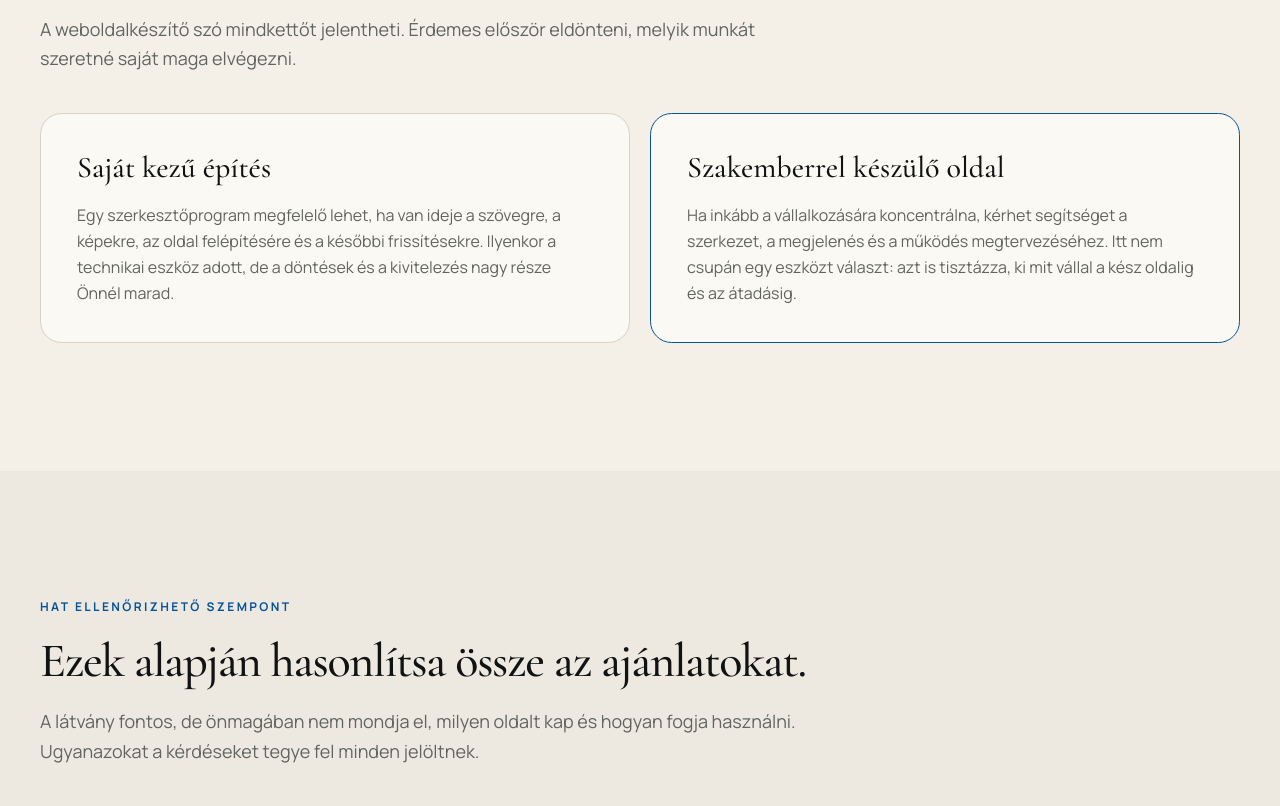
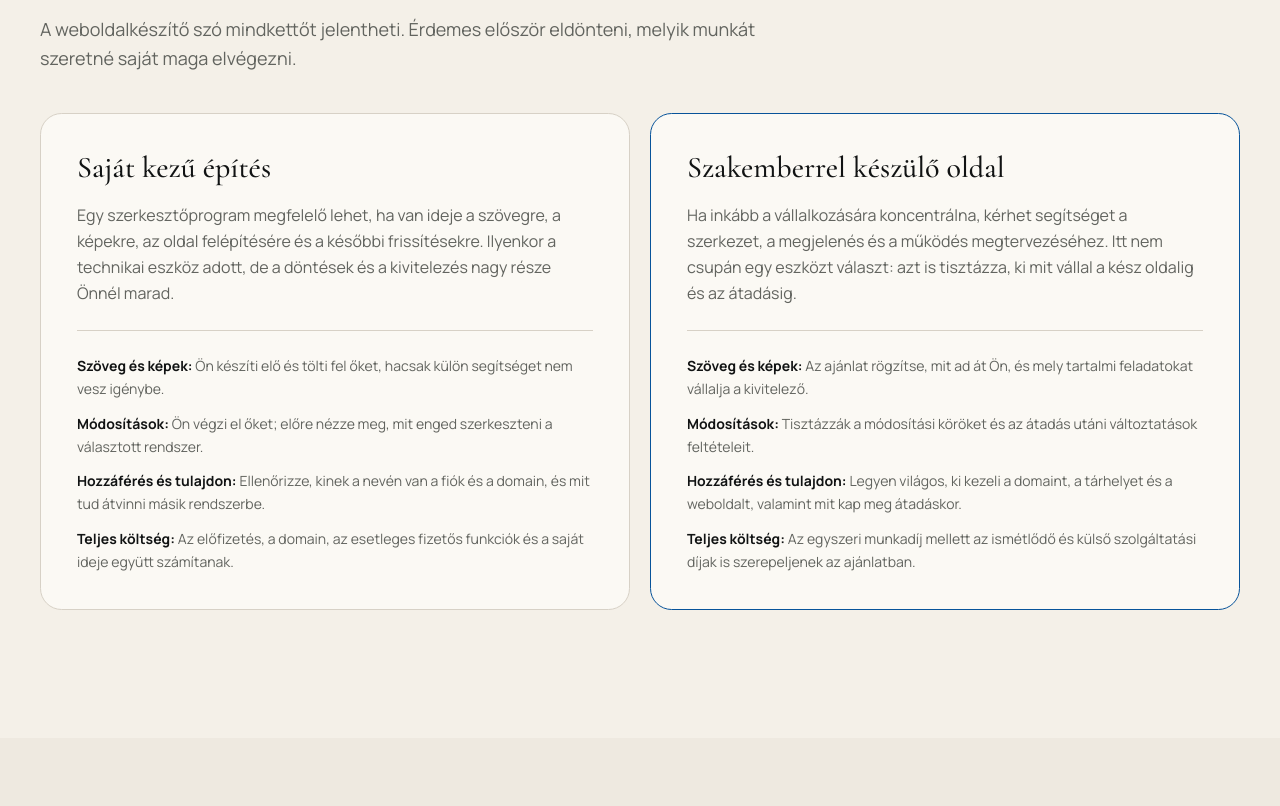
Before and after one commit to tom2344/tms-marketing-2, a Next.js app: page /hu/tudastar/legjobb-weboldalkeszito-magyarorszagon in a window 1280 px wide. Shown: the part 1060-1866 px from the top of the page. Built offline with nearby package versions, Linux system fonts and the light colour scheme.

Commit message:
feat: clarify website builder versus professional comparison

```diff
--- a/app/hu/tudastar/legjobb-weboldalkeszito-magyarorszagon/page.tsx
+++ b/app/hu/tudastar/legjobb-weboldalkeszito-magyarorszagon/page.tsx
@@ -13,7 +13,7 @@ export const metadata: Metadata = {
   title,
   description,
   alternates: { canonical: canonicalUrl },
-  openGraph: { title, description, url: canonicalUrl, siteName: 'Kiszely Marketing', locale: 'hu_HU', type: 'article', publishedTime: '2026-10-08', modifiedTime: '2026-10-08', authors: [`${siteUrl}/hu/rolunk/`], images: [{ url: '/images/og-image.webp', width: 1200, height: 630, alt: 'Kiszely Marketing: útmutató a weboldalkészítő kiválasztásához' }] },
+  openGraph: { title, description, url: canonicalUrl, siteName: 'Kiszely Marketing', locale: 'hu_HU', type: 'article', publishedTime: '2026-10-08', modifiedTime: '2026-10-12', authors: [`${siteUrl}/hu/rolunk/`], images: [{ url: '/images/og-image.webp', width: 1200, height: 630, alt: 'Kiszely Marketing: útmutató a weboldalkészítő kiválasztásához' }] },
   twitter: { card: 'summary_large_image', title, description, images: ['/images/og-image.webp'] },
   robots: { index: true, follow: true },
 }
@@ -36,7 +36,7 @@ const articleData = {
   mainEntityOfPage: canonicalUrl,
   inLanguage: 'hu-HU',
   datePublished: '2026-10-08',
-  dateModified: '2026-10-08',
+  dateModified: '2026-10-12',
   author: { '@type': 'Person', '@id': `${siteUrl}/#founder`, name: 'Tamás', url: `${siteUrl}/hu/rolunk/` },
   publisher: { '@id': `${siteUrl}/#organization` },
   image: `${siteUrl}/images/og-image.webp`,
@@ -51,7 +51,7 @@ export default function BestWebsiteCreatorGuidePage() {
           title="Legjobb weboldalkészítő Magyarországon?"
           lead={<>
             <p>Nem ugyanaz a jó választás annak, aki maga szeretné összeállítani az oldalát, és annak, aki egy szakemberre bízná a tervezést és a kivitelezést. Az alábbi szempontok segítenek dönteni. Ha weboldalt szeretne készíttetni, megmutatjuk azt is, miben tud segíteni a Kiszely Marketing.</p>
-            <p className="mt-4 text-base">Szerző: Tamás · Frissítve: 2026. október 8.</p>
+            <p className="mt-4 text-base">Szerző: Tamás · Frissítve: 2026. október 12.</p>
             <div className="mt-6 flex flex-wrap gap-3"><Link href="/hu/kapcsolat/" className="button-primary">Kérek egy ajánlatot <ArrowRight data-icon="inline-end" /></Link><a href="#szempontok" className="button-outline">Mire figyeljek?</a></div>
           </>}
           breadcrumbs={[{ label: 'Kezdőlap', href: '/hu/' }, { label: 'Tudástár', href: '/hu/tudastar/' }, { label: 'Legjobb weboldalkészítő Magyarországon?' }]}
@@ -62,8 +62,26 @@ export default function BestWebsiteCreatorGuidePage() {
             <div className="site-shell flex flex-col gap-10">
               <SectionHeading eyebrow="Az első döntés" title="Programot használna, vagy szakembert keres?" description="A weboldalkészítő szó mindkettőt jelentheti. Érdemes először eldönteni, melyik munkát szeretné saját maga elvégezni." />
               <div className="grid gap-5 md:grid-cols-2">
-                <div className="rounded-2xl border border-border bg-card p-7 lg:p-9"><h2 className="font-serif text-3xl">Saját kezű építés</h2><p className="mt-4 leading-relaxed text-muted-foreground">Egy szerkesztőprogram megfelelő lehet, ha van ideje a szövegre, a képekre, az oldal felépítésére és a későbbi frissítésekre. Ilyenkor a technikai eszköz adott, de a döntések és a kivitelezés nagy része Önnél marad.</p></div>
-                <div className="rounded-2xl border border-primary bg-card p-7 lg:p-9"><h2 className="font-serif text-3xl">Szakemberrel készülő oldal</h2><p className="mt-4 leading-relaxed text-muted-foreground">Ha inkább a vállalkozására koncentrálna, kérhet segítséget a szerkezet, a megjelenés és a működés megtervezéséhez. Itt nem csupán egy eszközt választ: azt is tisztázza, ki mit vállal a kész oldalig és az átadásig.</p></div>
+                <div className="rounded-2xl border border-border bg-card p-7 lg:p-9">
+                  <h2 className="font-serif text-3xl">Saját kezű építés</h2>
+                  <p className="mt-4 leading-relaxed text-muted-foreground">Egy szerkesztőprogram megfelelő lehet, ha van ideje a szövegre, a képekre, az oldal felépítésére és a későbbi frissítésekre. Ilyenkor a technikai eszköz adott, de a döntések és a kivitelezés nagy része Önnél marad.</p>
+                  <ul className="mt-6 space-y-3 border-t border-border pt-6 text-sm leading-relaxed text-muted-foreground">
+                    <li><strong className="text-foreground">Szöveg és képek:</strong> Ön készíti elő és tölti fel őket, hacsak külön segítséget nem vesz igénybe.</li>
+                    <li><strong className="text-foreground">Módosítások:</strong> Ön végzi el őket; előre nézze meg, mit enged szerkeszteni a választott rendszer.</li>
+                    <li><strong className="text-foreground">Hozzáférés és tulajdon:</strong> Ellenőrizze, kinek a nevén van a fiók és a domain, és mit tud átvinni másik rendszerbe.</li>
+                    <li><strong className="text-foreground">Teljes költség:</strong> Az előfizetés, a domain, az esetleges fizetős funkciók és a saját ideje együtt számítanak.</li>
+                  </ul>
+                </div>
+                <div className="rounded-2xl border border-primary bg-card p-7 lg:p-9">
+                  <h2 className="font-serif text-3xl">Szakemberrel készülő oldal</h2>
+                  <p className="mt-4 leading-relaxed text-muted-foreground">Ha inkább a vállalkozására koncentrálna, kérhet segítséget a szerkezet, a megjelenés és a működés megtervezéséhez. Itt nem csupán egy eszközt választ: azt is tisztázza, ki mit vállal a kész oldalig és az átadásig.</p>
+                  <ul className="mt-6 space-y-3 border-t border-border pt-6 text-sm leading-relaxed text-muted-foreground">
+                    <li><strong className="text-foreground">Szöveg és képek:</strong> Az ajánlat rögzítse, mit ad át Ön, és mely tartalmi feladatokat vállalja a kivitelező.</li>
+                    <li><strong className="text-foreground">Módosítások:</strong> Tisztázzák a módosítási köröket és az átadás utáni változtatások feltételeit.</li>
+                    <li><strong className="text-foreground">Hozzáférés és tulajdon:</strong> Legyen világos, ki kezeli a domaint, a tárhelyet és a weboldalt, valamint mit kap meg átadáskor.</li>
+                    <li><strong className="text-foreground">Teljes költség:</strong> Az egyszeri munkadíj mellett az ismétlődő és külső szolgáltatási díjak is szerepeljenek az ajánlatban.</li>
+                  </ul>
+                </div>
               </div>
             </div>
           </section>
```
